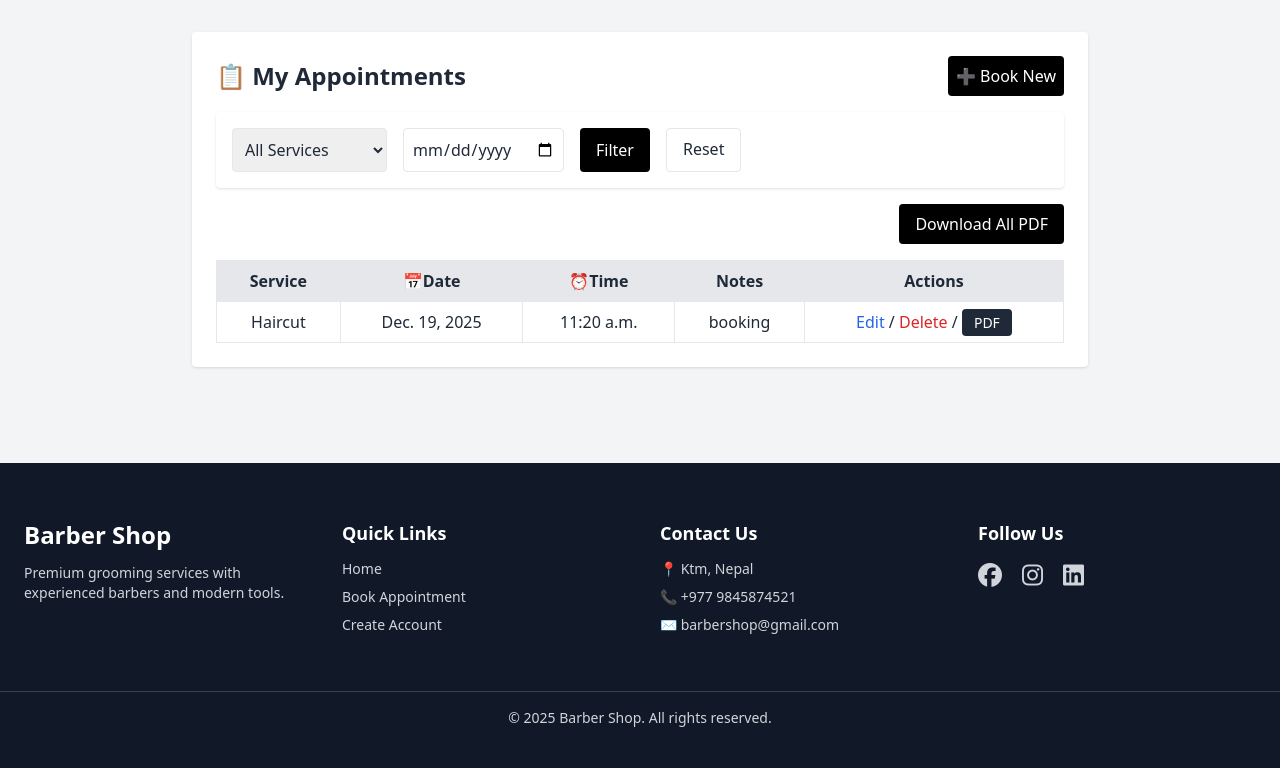
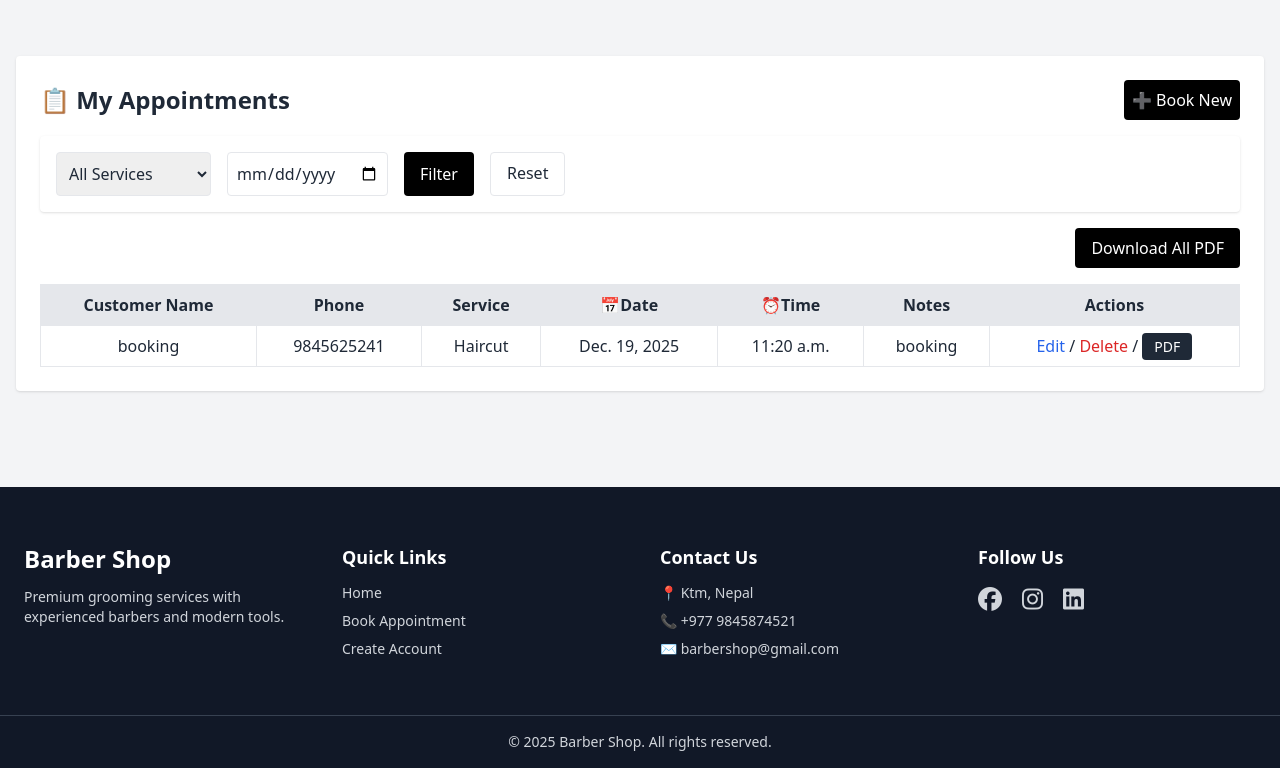
Before and after one commit to Asminstha/Barber-Shop-Appointment-Booking-System, a Django app: page /appointments/ in a window 1280 px wide. Shown: the part 64-832 px from the top of the page. Before the commit the page ends 791 px from the top, so only its background shows below. Run offline with Django 5.2, Linux system fonts and the light colour scheme; a user stored in the database is signed in; data comes from the database, SQL or seed files in the repository; both versions use the stored data as it was after the commit; some libraries are stand-ins or nearby versions.

Commit message:
Phone field added with RegexValidator

```diff
--- a/appointments/models.py
+++ b/appointments/models.py
@@ -10,6 +10,7 @@ class Appointment(models.Model):
 
     user = models.ForeignKey(User, on_delete=models.CASCADE)
     customer_name = models.CharField(max_length=100)
+    phone = models.CharField(max_length=15, default="0000000000")
     service = models.CharField(max_length=50, choices=SERVICE_CHOICES)
     date = models.DateField()
     time = models.TimeField()
--- a/templates/appointments/appointment_list.html
+++ b/templates/appointments/appointment_list.html
@@ -1,7 +1,7 @@
 {% extends 'base.html' %}
 
 {% block content %}
-<div class="max-w-4xl mx-auto bg-white p-6 rounded shadow mt-4">
+<div class="max-w-7xl mx-auto bg-white p-6 rounded shadow mt-10">
     <div class="flex justify-between items-center mb-4">
         <h2 class="text-2xl font-bold">📋 My Appointments </h2>
         <a href="{% url 'appointment_create' %}" class="bg-black text-white p-2 rounded hover:bg-gray-800">➕ Book New </a>
@@ -33,7 +33,9 @@
     <table class="w-full table-auto border-collapse border border-gray-300">
         <thead>
             <tr class="bg-gray-200">
-                <th class="border px-4 py-2">Service</th>
+                 <th class="border px-4 py-2">Customer Name</th>
+                 <th class="border px-4 py-2">Phone</th>
+                 <th class="border px-4 py-2">Service</th>
                 <th class="border px-4 py-2">📅Date</th>
                 <th class="border px-4 py-2">⏰Time</th>
                 <th class="border px-4 py-2">Notes</th>
@@ -43,6 +45,8 @@
         <tbody>
             {% for appointment in appointments %}
             <tr class="text-center">
+                <td class="border px-4 py-2">{{ appointment.customer_name }}</td>
+                <td class="border px-4 py-2">{{ appointment.phone }}</td>
                 <td class="border px-4 py-2">{{ appointment.service }}</td>
                 <td class="border px-4 py-2">{{ appointment.date }}</td>
                 <td class="border px-4 py-2">{{ appointment.time }}</td>
@@ -53,7 +57,7 @@
                     <a href="{% url 'appointment_delete' appointment.id %}"
                         class="text-red-600 hover:underline">Delete</a> /
                     <a href="{% url 'appointment_pdf_single' appointment.id %}"
-                        class="bg-gray-800 text-white px-3 py-1 rounded text-sm hover:bg-green-700">
+                        class="bg-gray-800 text-white px-3 py-1 rounded text-sm hover:bg-gray-700">
                         PDF
                     </a>
 
--- a/templates/appointments/home.html
+++ b/templates/appointments/home.html
@@ -47,6 +47,8 @@
             <table class="w-full border-collapse">
                 <thead>
                     <tr class="bg-gray-200 text-left">
+                        <th class="border px-4 py-2">Customer Name</th>
+                        <th class="border px-4 py-2">Phone</th>
                         <th class="border px-4 py-2">Service</th>
                         <th class="border px-4 py-2">📅Date</th>
                         <th class="border px-4 py-2">⏰Time</th>
@@ -57,6 +59,8 @@
                 <tbody>
                     {% for appointment in upcoming_appointments %}
                     <tr class="border-t">
+                        <td class="border px-4 py-2">{{ appointment.customer_name }}</td>
+                        <td class="border px-4 py-2">{{ appointment.phone }}</td>
                         <td class="border px-4 py-2">{{ appointment.service }}</td>
                         <td class="border px-4 py-2">{{ appointment.date }}</td>
                         <td class="border px-4 py-2">{{ appointment.time }}</td>
```
Also changed, not shown: appointments/forms.py (+19 -4 lines), templates/appointments/appointment_pdf.html (+5 -2 lines), appointments/migrations/0002_appointment_phone.py (added), db.sqlite3.
